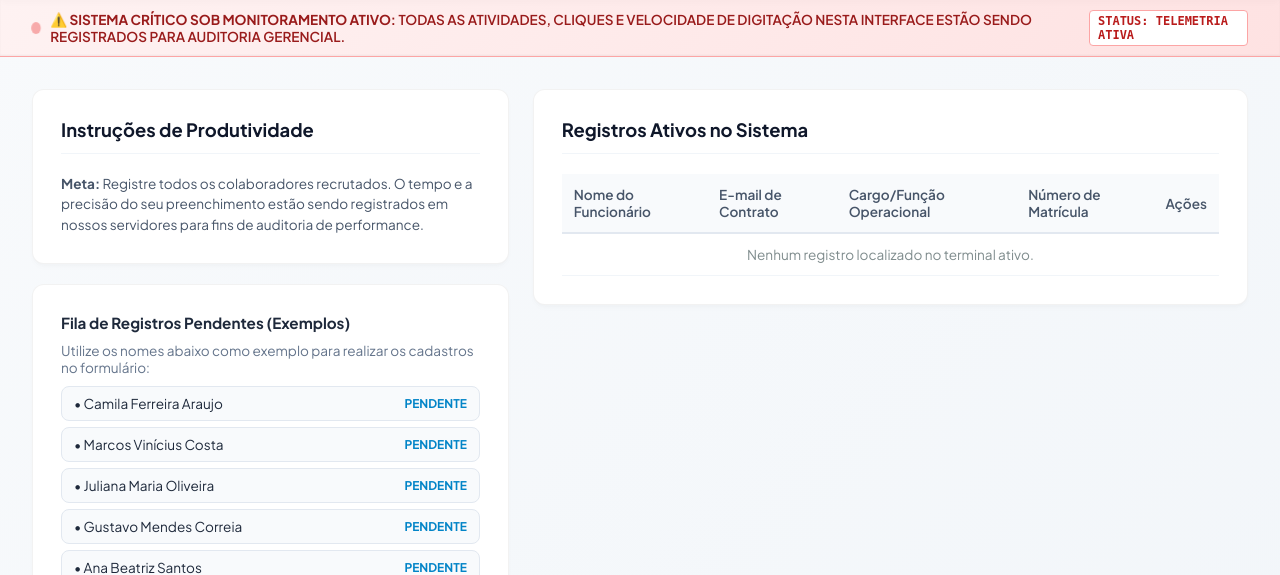
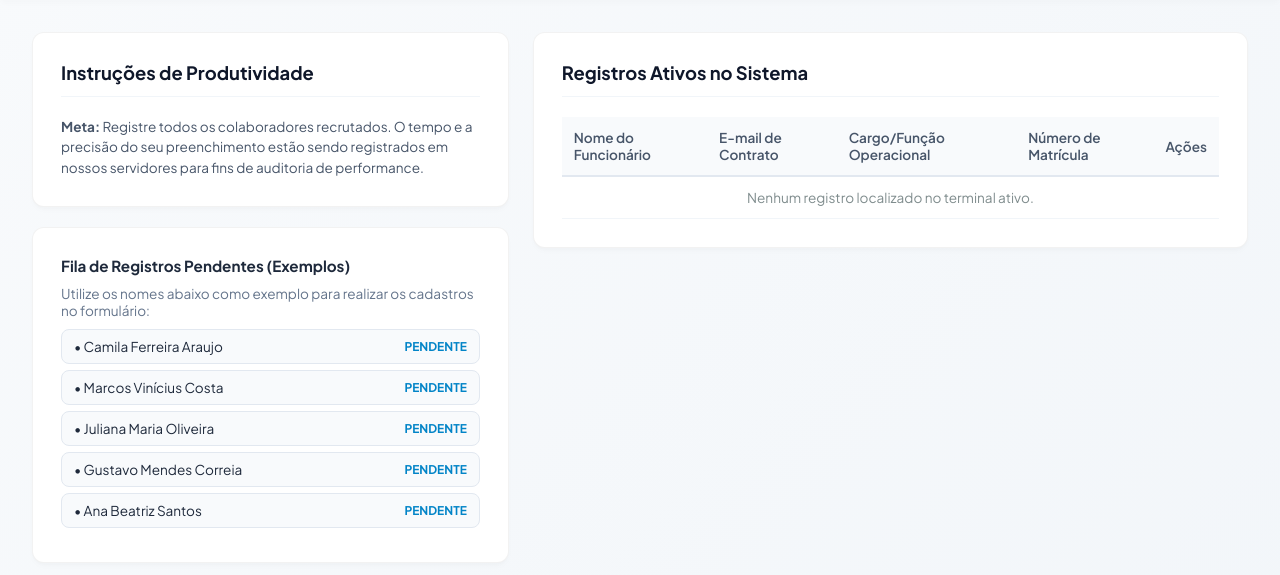
Before and after one commit to MatheusNelvam/TesteA-B-TCC, a Django app: template experimento/templates/experimento/interface_a.html in a window 1280 px wide. Shown: the part 75-650 px from the top of the page. Run offline with Django 5.2, Linux system fonts and the light colour scheme; the template is opened without the code that fills it, so the values that code supplies are empty.

Commit message:
refactor: manter Interface A estritamente identica em layout a Interface B, operando como linha de base neutra sem nudges

```diff
--- a/experimento/templates/experimento/interface_a.html
+++ b/experimento/templates/experimento/interface_a.html
@@ -331,24 +331,6 @@
         <a href="{% url 'selecao' %}" class="nav-back">Menu Principal</a>
     </header>
 
-    <!-- BANNER DE VIGILÂNCIA OSTENSIVA E MONITORAMENTO ATIVO (EPM / BOSSWAIER) -->
-    <div style="background: linear-gradient(135deg, #fef2f2 0%, #fee2e2 100%); border-bottom: 1px solid #fca5a5; color: #991b1b; padding: 10px 32px; font-size: 0.85rem; font-weight: 600; display: flex; align-items: center; justify-content: space-between; box-shadow: inset 0 -1px 2px rgba(0,0,0,0.05);">
-        <div style="display: flex; align-items: center; gap: 10px;">
-            <span style="display: inline-block; width: 10px; height: 10px; background-color: #ef4444; border-radius: 50%; animation: pulseRed 1.5s infinite;"></span>
-            <span>⚠️ <strong>SISTEMA CRÍTICO SOB MONITORAMENTO ATIVO:</strong> TODAS AS ATIVIDADES, CLIQUES E VELOCIDADE DE DIGITAÇÃO NESTA INTERFACE ESTÃO SENDO REGISTRADOS PARA AUDITORIA GERENCIAL.</span>
-        </div>
-        <div style="font-size: 0.75rem; background: #fff; border: 1px solid #fca5a5; padding: 3px 8px; border-radius: 4px; color: #b91c1c; font-family: monospace;">
-            STATUS: TELEMETRIA ATIVA
-        </div>
-    </div>
-    <style>
-        @keyframes pulseRed {
-            0% { opacity: 1; transform: scale(1); }
-            50% { opacity: 0.4; transform: scale(1.2); }
-            100% { opacity: 1; transform: scale(1); }
-        }
-    </style>
-
     <div class="main-layout">
         <div class="left-col">
             <div class="content-box">
```
